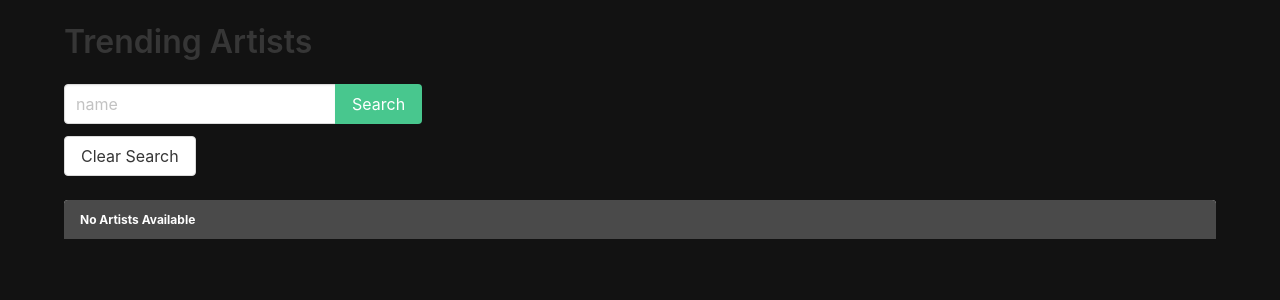
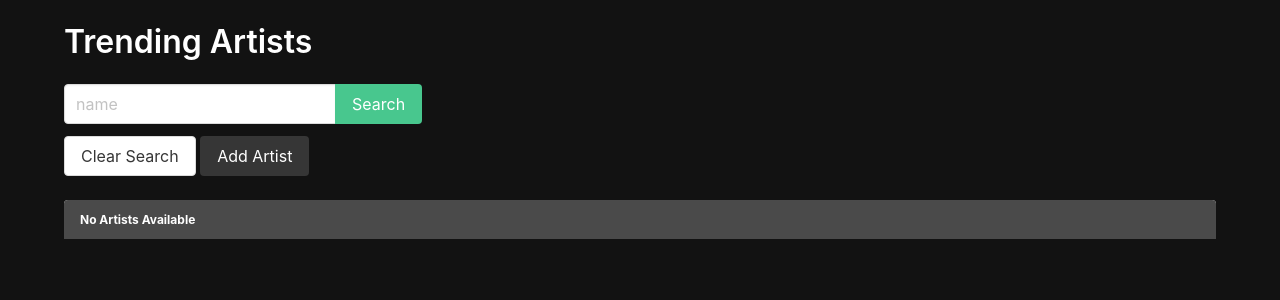
Before and after one commit to SourceCodeKelly/spotify_django, a Django app: page /artists/ in a window 1280 px wide. Shown: the part 52-352 px from the top of the page. Run offline with Django 4.2, Linux system fonts and the light colour scheme; data that the repository does not hold is empty.

Commit message:
Added ArtistCreate

```diff
--- a/main_app/templates/artist_list.html
+++ b/main_app/templates/artist_list.html
@@ -5,7 +5,7 @@
 
 {% block content %}
 
-    <h1 class="title pt-5">Trending Artists</h1>
+    <h1 class="title pt-5">{{header}}</h1>
                                                     <!--Search-->
     <form class='mb-5' method='get'>
         <div class='field has-addons'>
@@ -19,6 +19,7 @@
         </div>
         <!-- Anchor to redirect back to artist list without query param-->
         <a class="button is dark" href="{% url 'artist_list' %}">Clear Search</a>
+        <a class="button is-dark" href="{% url 'artist_create' %}">Add Artist</a>
     </form>
                                                     <!--Gallery-->
     <div class="gallery">
--- a/main_app/templates/base.html
+++ b/main_app/templates/base.html
@@ -5,9 +5,10 @@
         <meta charset="UTF-8" />
         <meta http-equiv="X-UA-Compatible" content="IE=edge" />
         <meta name="viewport" content="width=device-width, initial-scale=1.0" />
-        <!-- in our html head tag add the following  -->
-        <link rel="stylesheet" href="{% static 'styles/main.css' %}" />
+
         <link rel="stylesheet" href="https://cdn.jsdelivr.net/npm/bulma@0.9.2/css/bulma.min.css">
+        <link rel="stylesheet" href="{% static './styles/main.css' %}" />
+
         <script src="https://code.jquery.com/jquery-3.6.0.min.js" integrity="sha256-/xUj+3OJU5yExlq6GSYGSHk7tPXikynS7ogEvDej/m4=" crossorigin="anonymous" defer></script>
         <script src="{% static 'scripts/main.js' %}" defer></script>
 
--- a/main_app/urls.py
+++ b/main_app/urls.py
@@ -3,7 +3,7 @@
 
 urlpatterns = [
     path('', views.Home.as_view(), name="home"),
-    path('about/', views.About.as_view(), name='about'),
-    path('artists/', views.ArtistList.as_view(), name="artist_list")
-    # <- here we have added the new path
+    path('about/', views.About.as_view(), name="about"),
+    path('artists/', views.ArtistList.as_view(), name="artist_list"),
+    path('artists/new/', views.ArtistCreate.as_view(), name="artist_create")
 ]
--- a/main_app/views.py
+++ b/main_app/views.py
@@ -4,6 +4,8 @@
 #...
 from django.views.generic.base import TemplateView
 from .models import Artist
+# For create route; Import to extend from class::
+from django.views.generic.edit import CreateView
 
 # Create your views here.
 
@@ -26,5 +28,21 @@
 
     def get_context_data(self, **kwargs):
         context = super().get_context_data(**kwargs)
-        context['artists'] = Artist.objects.all() # Use the model to query the database
+        # Access query param for search
+        name = self.request.GET.get("name")
+        # Filter by name if query exists
+        if name != None:
+            #.filter is the sql WHERE statement and name__icontains is doing a search for any name with the query param
+            context['artists'] = Artist.objects.filter(name__icontains=name)
+            # Dynamic header
+            context['header'] = f"Searching for {name}"
+        else:
+            context['artists'] = Artist.objects.all() # Use the model to query the database
+            context['header'] = "Trending Artists"
         return context
+
+class ArtistCreate(CreateView):
+    model = Artist
+    fields = ['name', 'img', 'bio', 'verified_artist']
+    template_name = 'artist_create.html/'
+    success_url = '/artists/'
```
Also changed, not shown: main_app/templates/artist_create.html (added, +15 -0 lines).
